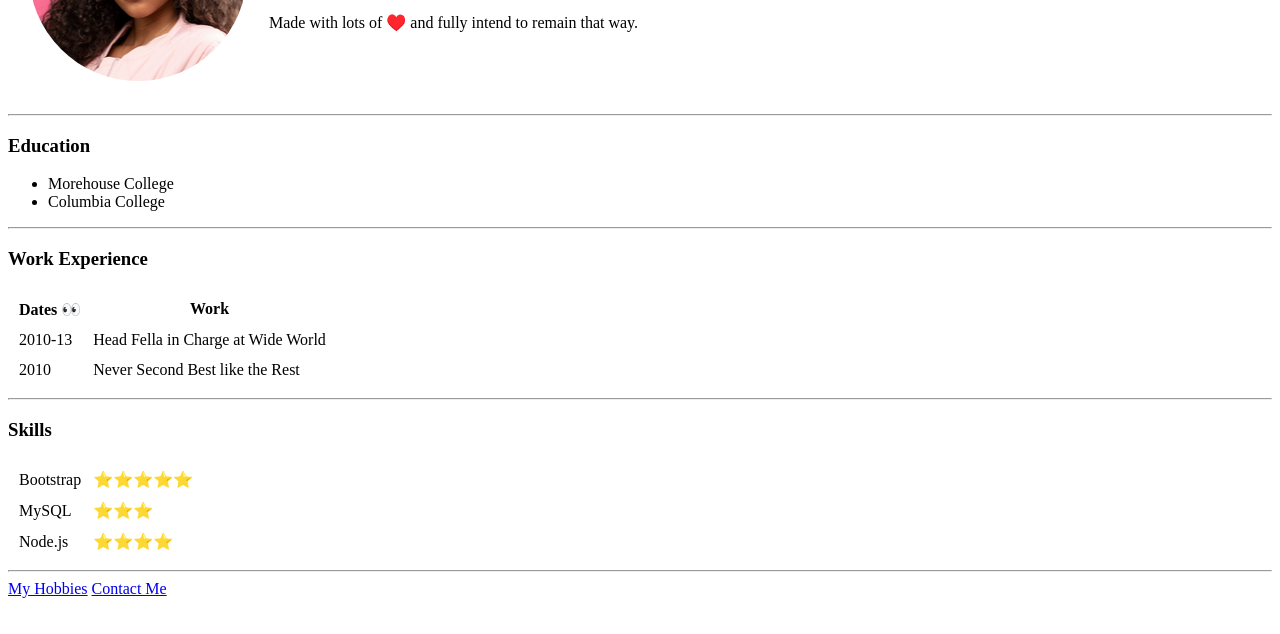
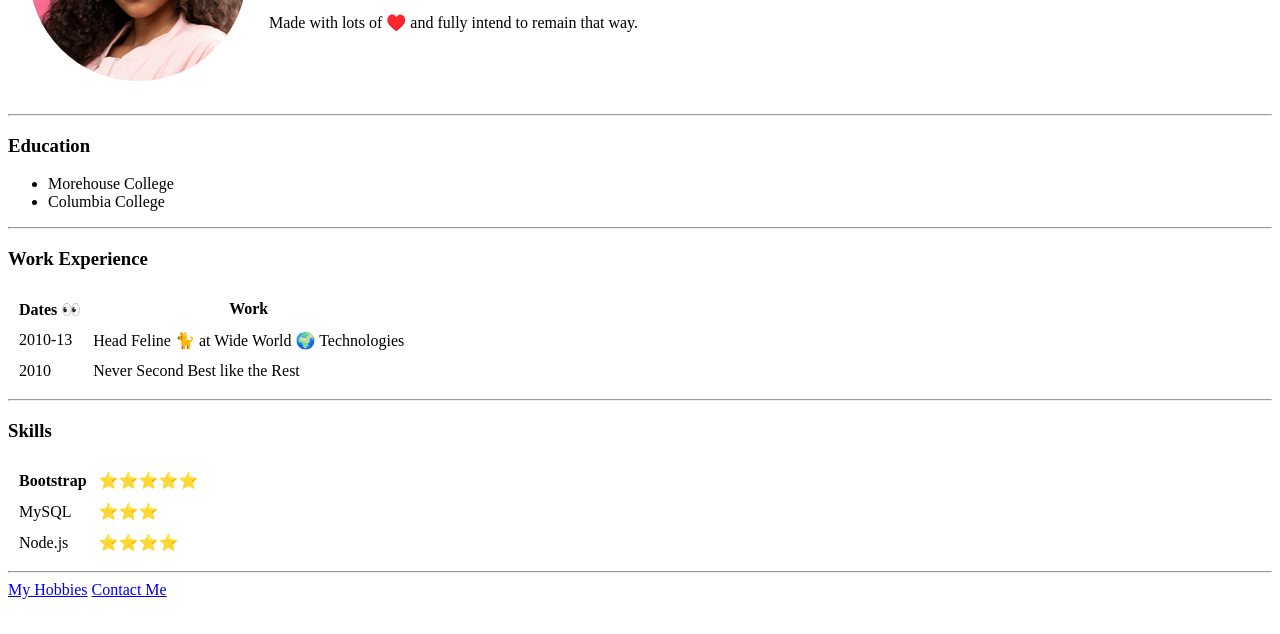
Before and after one commit to mewun/cv, a plain HTML site: page index.html in a window 1280 px wide. Shown: the part 166-800 px from the top of the page. Drawn offline with Linux system fonts and the light colour scheme.

Commit message:
Update index.html

```diff
--- a/index.html
+++ b/index.html
@@ -52,7 +52,7 @@
           2010-13
           </td>
           <td>
-            Head Fella in Charge at Wide World
+            Head Feline 🐈 at Wide World 🌍 Technologies
             </td>
           <tr><td>
             2010
@@ -72,7 +72,7 @@
 <h3>Skills</h3>
 <table cellspacing="10">
   <tr>
-    <td>Bootstrap</td>
+    <td><strong>Bootstrap</strong></td>
     <td>⭐️⭐️⭐️⭐️⭐️</td>
   </tr>
   <tr>
```
